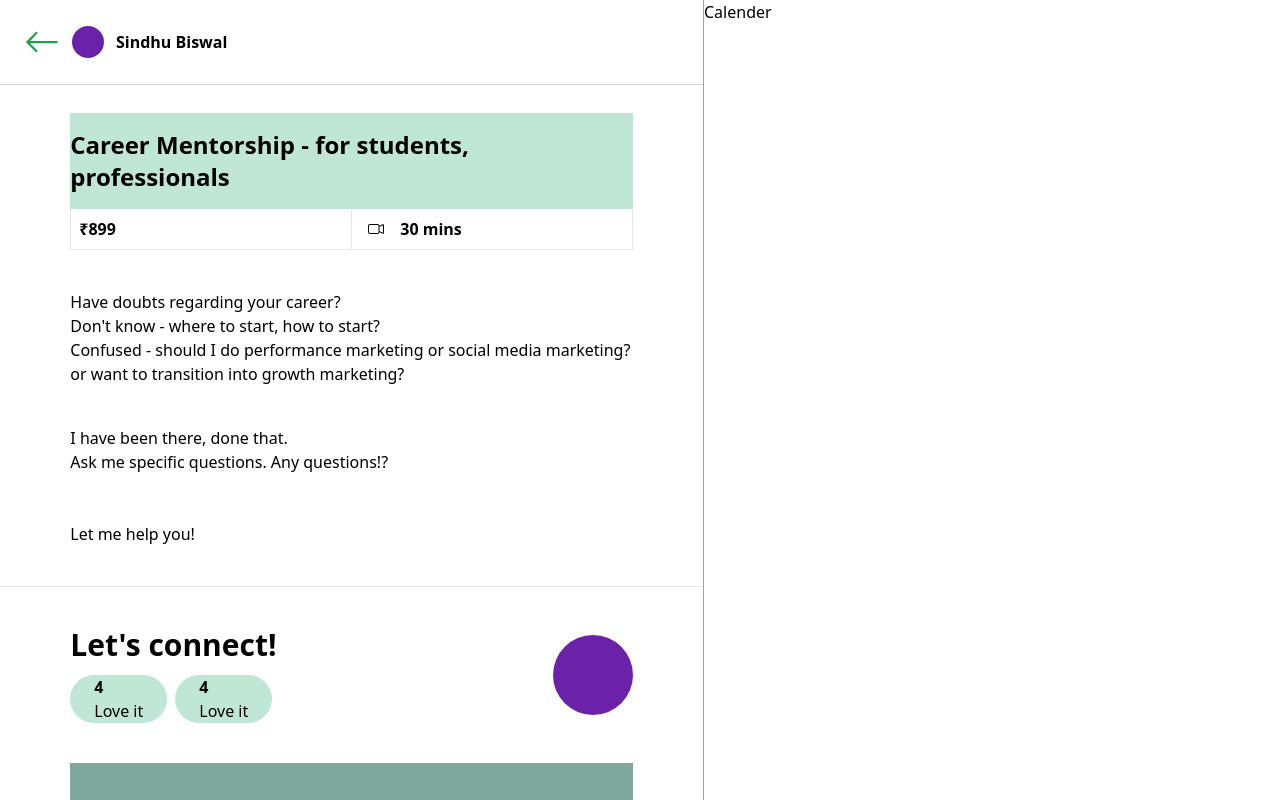
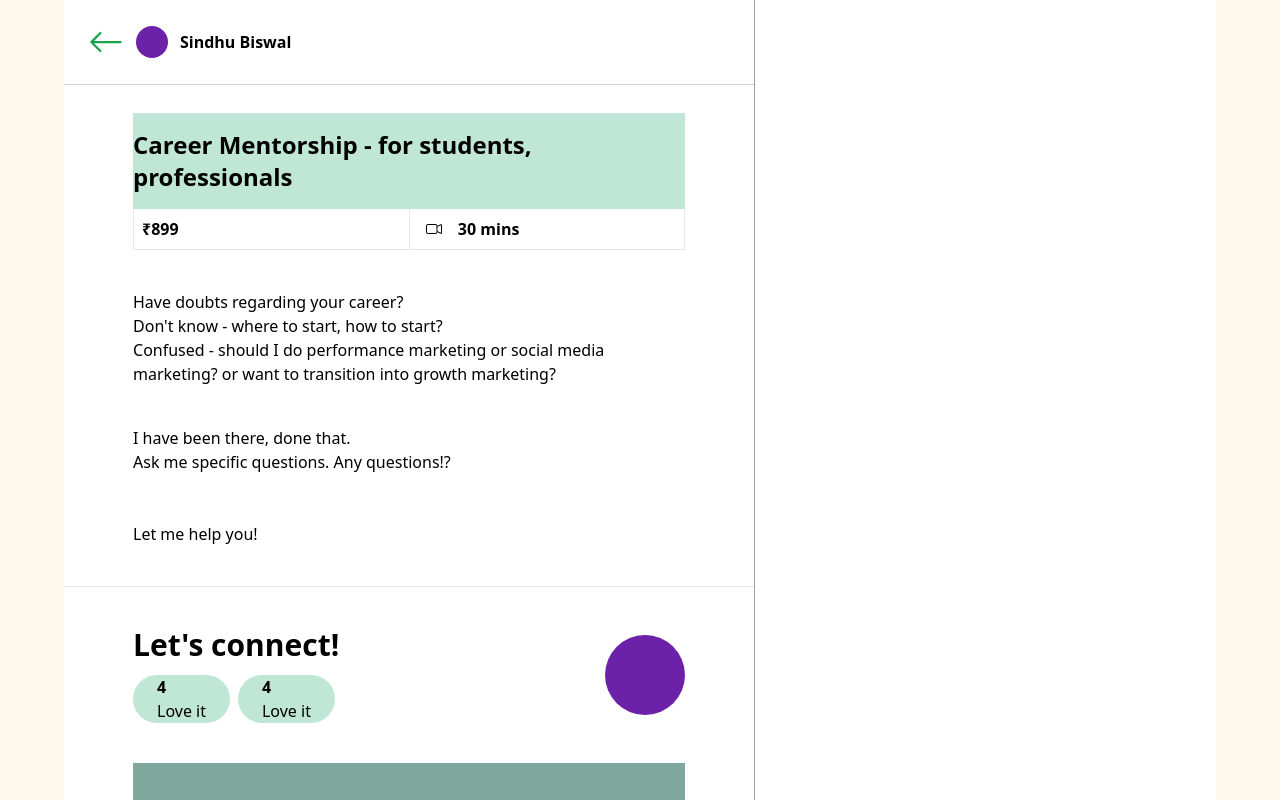
Before and after one commit to 0xRajvardhan/Topmate-clone, a React (Vite) app: page /selection in a window 1280 px wide. Shown: the top 800 px of the page. Built offline with nearby package versions, Linux system fonts and the light colour scheme.

Commit message:
changes width in selection page

```diff
--- a/src/components/calender.jsx
+++ b/src/components/calender.jsx
@@ -1,5 +1,5 @@
 import React from "react";
 
 export const Calender = () => {
-  return <div>Calender</div>;
+  return <div></div>;
 };
--- a/src/components/selection.jsx
+++ b/src/components/selection.jsx
@@ -5,12 +5,12 @@ import { Describe } from "./describe";
 const Selection = () => {
   return (
     <>
-      <div className=" min-h-screen w-full bg-[#F4E1D6]">
-        <div className="max-w-7xl bg-white  min-h-screen mx-auto flex justify-center">
-          <div className="border-r border-gray-400 min-h-screen w-[55%]">
+      <div className=" min-h-screen w-full bg-[#fef8ed]">
+        <div className="max-w-6xl bg-white  min-h-screen mx-auto flex justify-center">
+          <div className="border-r border-gray-400 min-h-screen w-[60%]">
             <Describe />
           </div>
-          <div className=" min-h-screen w-[45%]">
+          <div className=" min-h-screen w-[40%]">
             <Calender />
           </div>
         </div>
```
